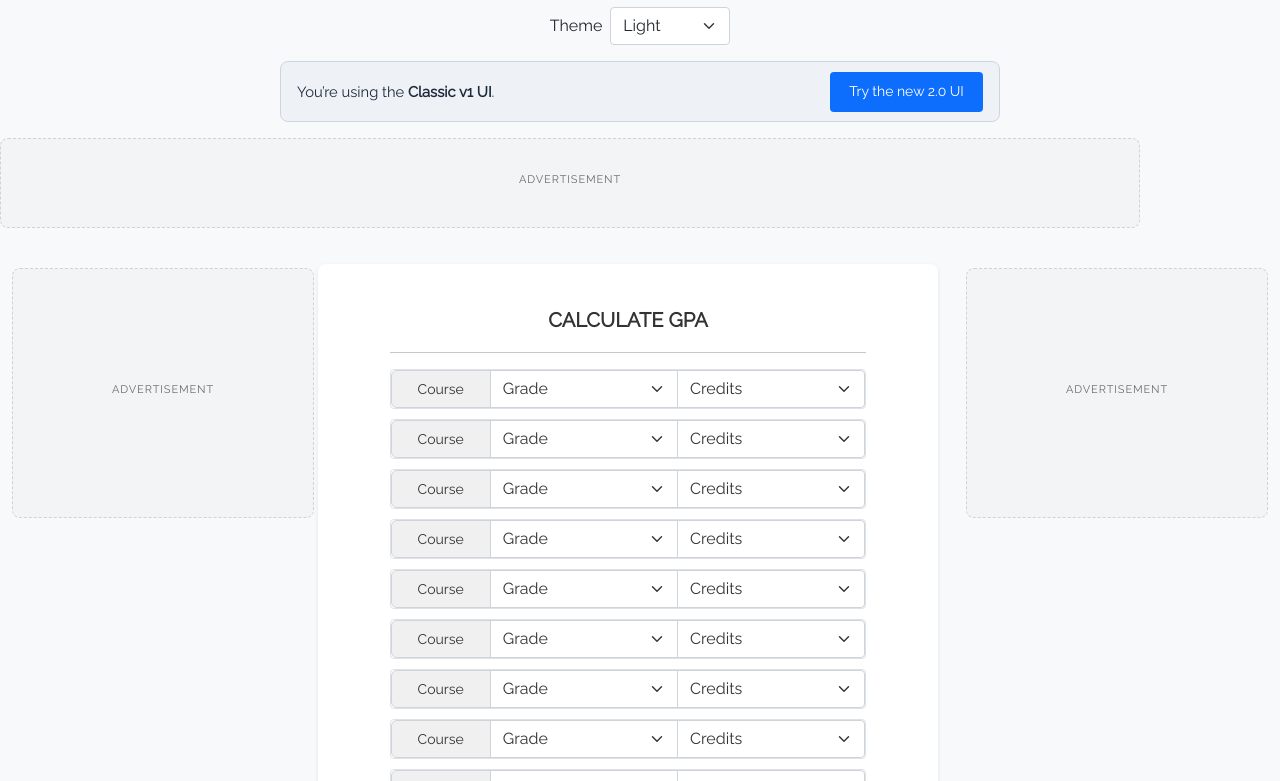
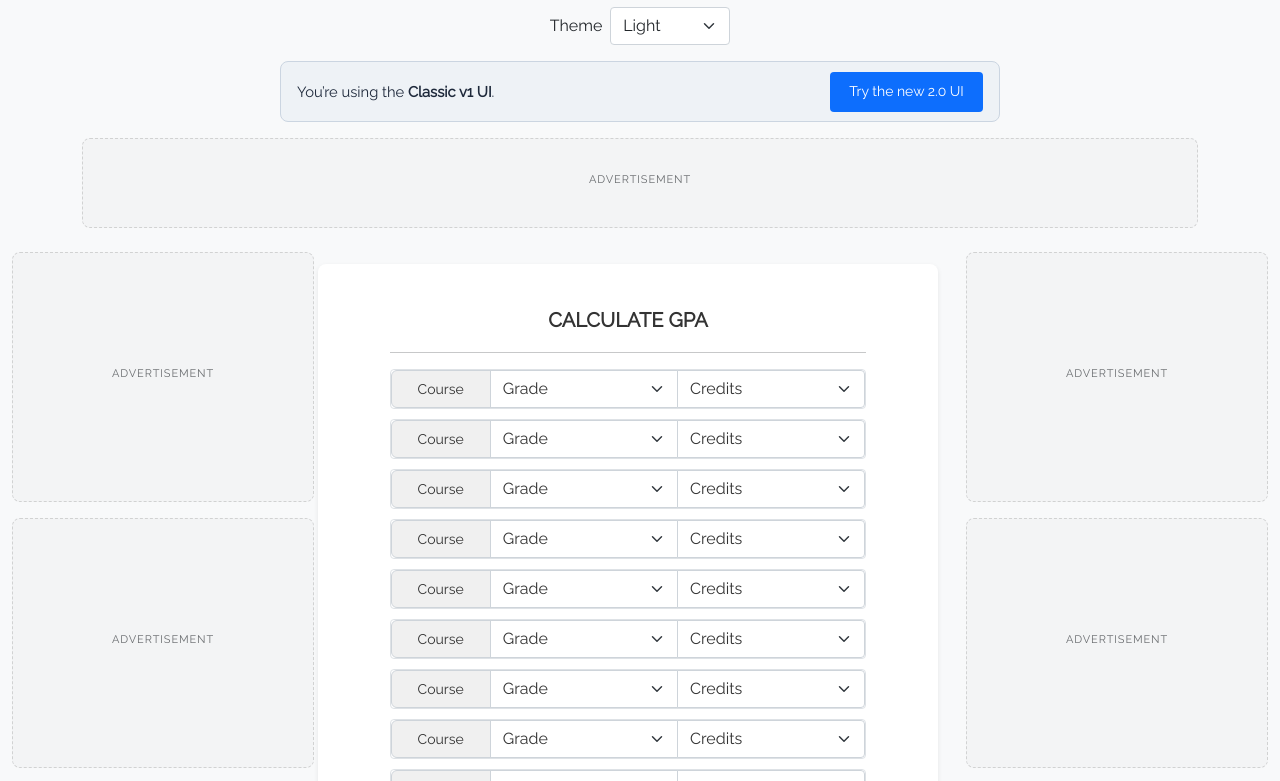
Before and after one commit to rajchandra3/cgpa-calculator, a plain HTML site: page legacy/index.html in a window 1280 px wide. Shown: the part 131-912 px from the top of the page. Drawn offline with nearby package versions, Linux system fonts and the light colour scheme.

Commit message:
feat(legacy): expand desktop rail/scroll ad inventory with IntersectionObserver (#23)

```diff
--- a/legacy/index.html
+++ b/legacy/index.html
@@ -63,6 +63,12 @@
         .calculator-tab {
             justify-content: center;
         }
+        .legacy-ad-banner-wrap {
+            width: 100%;
+            max-width: 1140px;
+            margin: 1rem auto;
+            padding: 0 0.75rem;
+        }
         .legacy-ad-slot {
             display: flex;
             flex-direction: column;
@@ -75,12 +81,17 @@
             border: 1px dashed rgba(0, 0, 0, 0.14);
             border-radius: 8px;
             background: rgba(0, 0, 0, 0.02);
+            overflow: hidden;
         }
         [data-bs-theme="dark"] .legacy-ad-slot {
             border-color: rgba(255, 255, 255, 0.16);
             background: rgba(255, 255, 255, 0.03);
         }
         .legacy-ad-slot--rail {
+            min-height: 250px;
+            margin: 0;
+        }
+        .legacy-ad-slot--rect {
             min-height: 250px;
         }
         .legacy-ad-label {
@@ -148,17 +159,23 @@
     </div>
 
     <!-- Top Horizontal Ad Slot (Manual AdSense) -->
-    <div class="container my-3">
-        <aside class="legacy-ad-slot" data-ad-slot="6993669367" data-ad-format="horizontal" data-ad-location="legacy_top_banner" aria-label="Advertisement">
+    <div class="legacy-ad-banner-wrap">
+        <aside class="legacy-ad-slot my-0" data-ad-slot="4654433674" data-ad-format="horizontal" data-ad-location="legacy_top_banner" aria-label="Advertisement">
             <span class="legacy-ad-label">Advertisement</span>
         </aside>
     </div>
 
     <div class="container-fluid">
         <div class="row align-items-start g-3">
-            <!-- Left Desktop Rail Ad (lg >= 992px only) -->
-            <aside class="col-lg-3 d-none d-lg-block pt-2" aria-label="Advertisement">
-                <div class="legacy-ad-slot legacy-ad-slot--rail" data-ad-slot="7637288848" data-ad-format="auto" data-ad-location="legacy_left_rail">
+            <!-- Left Desktop Rail Ads (lg >= 992px only) -->
+            <aside class="col-lg-3 d-none d-lg-flex flex-column gap-3 pt-2" aria-label="Advertisement">
+                <div class="legacy-ad-slot legacy-ad-slot--rail" data-ad-slot="7637288848" data-ad-format="auto" data-ad-location="legacy_left_rail_1">
+                    <span class="legacy-ad-label">Advertisement</span>
+                </div>
+                <div class="legacy-ad-slot legacy-ad-slot--rail" data-ad-slot="7637288848" data-ad-format="auto" data-ad-location="legacy_left_rail_2">
+                    <span class="legacy-ad-label">Advertisement</span>
+                </div>
+                <div class="legacy-ad-slot legacy-ad-slot--rail" data-ad-slot="7637288848" data-ad-format="auto" data-ad-location="legacy_left_rail_3">
                     <span class="legacy-ad-label">Advertisement</span>
                 </div>
             </aside>
@@ -627,11 +644,21 @@
             </div>
         </div>
     </div>
+                <!-- Desktop Post-Calculator Ad Slot (lg >= 992px only, outside tabs) -->
+                <aside class="legacy-ad-slot legacy-ad-slot--rect d-none d-lg-flex" data-ad-slot="6993669367" data-ad-format="auto" data-ad-location="legacy_post_calc_banner" aria-label="Advertisement">
+                    <span class="legacy-ad-label">Advertisement</span>
+                </aside>
             </main>
 
-            <!-- Right Desktop Rail Ad (lg >= 992px only) -->
-            <aside class="col-lg-3 d-none d-lg-block pt-2" aria-label="Advertisement">
-                <div class="legacy-ad-slot legacy-ad-slot--rail" data-ad-slot="7637288848" data-ad-format="auto" data-ad-location="legacy_right_rail">
+            <!-- Right Desktop Rail Ads (lg >= 992px only) -->
+            <aside class="col-lg-3 d-none d-lg-flex flex-column gap-3 pt-2" aria-label="Advertisement">
+                <div class="legacy-ad-slot legacy-ad-slot--rail" data-ad-slot="7637288848" data-ad-format="auto" data-ad-location="legacy_right_rail_1">
+                    <span class="legacy-ad-label">Advertisement</span>
+                </div>
+                <div class="legacy-ad-slot legacy-ad-slot--rail" data-ad-slot="7637288848" data-ad-format="auto" data-ad-location="legacy_right_rail_2">
+                    <span class="legacy-ad-label">Advertisement</span>
+                </div>
+                <div class="legacy-ad-slot legacy-ad-slot--rail" data-ad-slot="7637288848" data-ad-format="auto" data-ad-location="legacy_right_rail_3">
                     <span class="legacy-ad-label">Advertisement</span>
                 </div>
             </aside>
@@ -639,8 +666,8 @@
     </div>
 
     <!-- Bottom Horizontal Ad Slot (Manual AdSense) -->
-    <div class="container my-3">
-        <aside class="legacy-ad-slot" data-ad-slot="6993669367" data-ad-format="horizontal" data-ad-location="legacy_bottom_banner" aria-label="Advertisement">
+    <div class="legacy-ad-banner-wrap">
+        <aside class="legacy-ad-slot my-0" data-ad-slot="6993669367" data-ad-format="horizontal" data-ad-location="legacy_bottom_banner" aria-label="Advertisement">
             <span class="legacy-ad-label">Advertisement</span>
         </aside>
     </div>
--- a/legacy/js/legacy.js
+++ b/legacy/js/legacy.js
@@ -401,8 +401,8 @@
   function initLegacyAds() {
     var AD_CLIENT = 'ca-pub-8598751574376549';
     var PRODUCTION_HOST = 'cgpa-calculator.rajchandra.me';
-    var slotsMounted = false;
     var scriptInjected = false;
+    var isProd = window.location.hostname === PRODUCTION_HOST;
 
     function injectAdSenseScript() {
       if (scriptInjected) return;
@@ -437,20 +437,15 @@
       observer.observe(ins, { attributes: true, attributeFilter: ['data-ad-status'] });
     }
 
-    function mountSlots() {
-      if (slotsMounted) return;
-      slotsMounted = true;
-
-      var containers = document.querySelectorAll('.legacy-ad-slot[data-ad-slot]');
-      var visibleCount = 0;
-      var isProd = window.location.hostname === PRODUCTION_HOST;
-
-      containers.forEach(function (container) {
-        if (container.offsetWidth <= 0) return;
+    function mountSlot(container) {
+      if (!container || container.dataset.adMounted === '1' || container.offsetWidth <= 0) return;
+      container.dataset.adMounted = '1';
 
       var slotId = container.getAttribute('data-ad-slot');
       var adFormat = container.getAttribute('data-ad-format') || 'auto';
       var location = container.getAttribute('data-ad-location') || 'legacy';
+
+      injectAdSenseScript();
 
       var ins = document.createElement('ins');
       ins.className = 'adsbygoogle';
@@ -471,22 +466,44 @@
         window.adsbygoogle = window.adsbygoogle || [];
         window.adsbygoogle.push({});
         trackLegacy('ad_slot_requested', { location: location, slot: slotId });
-          visibleCount += 1;
       } catch (err) {
         // Never allow AdSense push failure to break calculators
       }
+    }
+
+    function initSlots() {
+      var containers = Array.prototype.slice.call(
+        document.querySelectorAll('.legacy-ad-slot[data-ad-slot]')
+      ).filter(function (container) {
+        return container.offsetWidth > 0;
       });
 
-      if (visibleCount > 0) {
-        injectAdSenseScript();
+      if (containers.length === 0) return;
+
+      if (typeof window.IntersectionObserver === 'function') {
+        var io = new window.IntersectionObserver(
+          function (entries) {
+            entries.forEach(function (entry) {
+              if (!entry.isIntersecting) return;
+              io.unobserve(entry.target);
+              mountSlot(entry.target);
+            });
+          },
+          { rootMargin: '250px 0px' }
+        );
+        containers.forEach(function (container) {
+          io.observe(container);
+        });
+      } else {
+        containers.forEach(mountSlot);
       }
     }
 
     function scheduleMount() {
       if (typeof window.requestIdleCallback === 'function') {
-        window.requestIdleCallback(mountSlots, { timeout: 2000 });
+        window.requestIdleCallback(initSlots, { timeout: 2000 });
       } else {
-        window.setTimeout(mountSlots, 800);
+        window.setTimeout(initSlots, 800);
       }
     }
 
--- a/serviceWorker.js
+++ b/serviceWorker.js
@@ -1,4 +1,4 @@
-const CACHE_NAME = 'cgpa-calculator-v20';
+const CACHE_NAME = 'cgpa-calculator-v21';
 
 const PRECACHE_URLS = [
   '/',
```
Also changed, not shown: test/app-structure.test.mjs (+20 -3 lines). Lines whose indentation alone changed are shown as unchanged.
